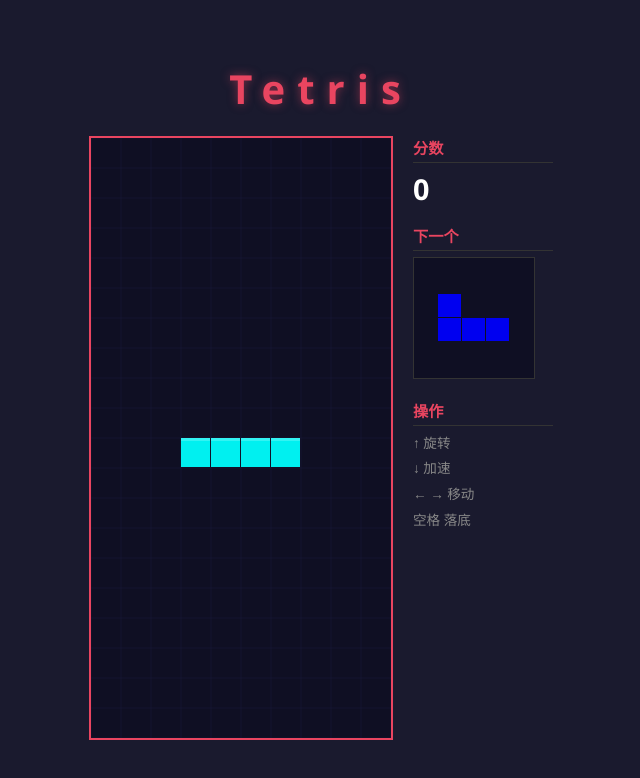
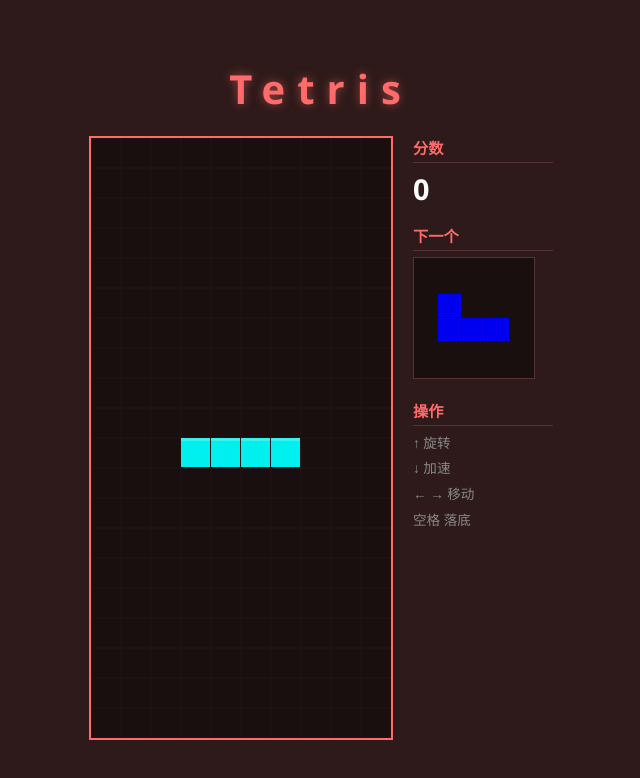
Before and after one commit to nuke-yu/tetris, a plain HTML site: page index.html in a window 1280 px wide. Shown: the whole page, without its empty margins (319-959 px from the left). Drawn offline with Linux system fonts and the light colour scheme.

Commit message:
feat: 将 Tetris 游戏界面改为红色主题面板
- 背景色从深蓝 (#1a1a2e) 改为暗红 (#2e1a1a)
- 棋盘背景从深蓝 (#0f0f23) 改为暗红 (#1a0f0f)
- 标题/按钮/边框颜色从粉红 (#e94560) 改为亮红 (#ff6b6b)
- 网格线颜色适配红色主题
- 文字颜色微调为暖色调 (#f0e0d0)
- 分割线颜色适配暗红 (#553333)

关联工单: DFT-1

```diff
--- a/script.js
+++ b/script.js
@@ -204,7 +204,7 @@ function draw() {
   ctx.clearRect(0, 0, canvas.width, canvas.height);
 
   // 绘制网格线
-  ctx.strokeStyle = '#1a1a3e';
+  ctx.strokeStyle = '#2a1a1a';
   ctx.lineWidth = 0.5;
   for (let c = 0; c <= COLS; c++) {
     ctx.beginPath();
--- a/style.css
+++ b/style.css
@@ -5,13 +5,13 @@
 }
 
 body {
-  background: #1a1a2e;
+  background: #2e1a1a;
   display: flex;
   justify-content: center;
   align-items: center;
   min-height: 100vh;
   font-family: 'Segoe UI', 'Arial', sans-serif;
-  color: #eee;
+  color: #f0e0d0;
 }
 
 #game-wrapper {
@@ -22,8 +22,8 @@ h1 {
   font-size: 2.5rem;
   margin-bottom: 20px;
   letter-spacing: 0.3em;
-  color: #e94560;
-  text-shadow: 0 0 10px rgba(233, 69, 96, 0.5);
+  color: #ff6b6b;
+  text-shadow: 0 0 10px rgba(255, 107, 107, 0.5);
 }
 
 #game-container {
@@ -34,8 +34,8 @@ h1 {
 }
 
 #board {
-  border: 2px solid #e94560;
-  background: #0f0f23;
+  border: 2px solid #ff6b6b;
+  background: #1a0f0f;
   display: block;
 }
 
@@ -46,9 +46,9 @@ h1 {
 
 #side-panel h3 {
   font-size: 0.95rem;
-  color: #e94560;
+  color: #ff6b6b;
   margin-bottom: 6px;
-  border-bottom: 1px solid #333;
+  border-bottom: 1px solid #553333;
   padding-bottom: 4px;
 }
 
@@ -64,8 +64,8 @@ h1 {
 }
 
 #preview {
-  border: 1px solid #333;
-  background: #0f0f23;
+  border: 1px solid #553333;
+  background: #1a0f0f;
   display: block;
 }
 
@@ -96,9 +96,9 @@ h1 {
 
 #game-over-overlay h2 {
   font-size: 3rem;
-  color: #e94560;
+  color: #ff6b6b;
   margin-bottom: 16px;
-  text-shadow: 0 0 20px rgba(233, 69, 96, 0.6);
+  text-shadow: 0 0 20px rgba(255, 107, 107, 0.6);
 }
 
 #game-over-overlay p {
@@ -109,7 +109,7 @@ h1 {
 #restart-btn {
   padding: 12px 36px;
   font-size: 1.1rem;
-  background: #e94560;
+  background: #ff6b6b;
   color: #fff;
   border: none;
   border-radius: 6px;
@@ -118,5 +118,5 @@ h1 {
 }
 
 #restart-btn:hover {
-  background: #c73650;
+  background: #d94f4f;
 }
```
